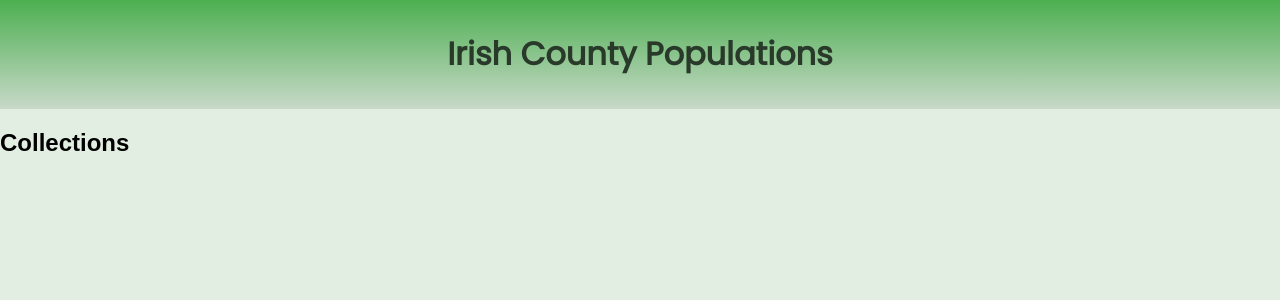
After one commit to TJOD12/data-web-app, a Django app: page /collections/ in a window 1280 px wide. The commit adds this page. Shown: the top 300 px of the page. Run offline with Django 4.2, Linux system fonts and the light colour scheme; some libraries are stand-ins or nearby versions.

Commit message:
Add collections page link

```diff
--- /dev/null
+++ b/bogearrai/templates/bogearrai/collections.html
@@ -0,0 +1,23 @@
+<!DOCTYPE html>
+<html lang="en">
+<head>
+    <meta charset="UTF-8">
+    <title>Home Page</title>
+    <link
+      rel="stylesheet"
+      href="https://cdnjs.cloudflare.com/ajax/libs/font-awesome/6.6.0/css/all.min.css"
+      referrerpolicy="no-referrer"
+    />
+    <link href="https://fonts.googleapis.com/css2?family=Poppins&display=swap" rel="stylesheet">
+    {% load static %}
+    <link rel="stylesheet" href="{% static 'bogearrai/style.css' %}">
+</head>
+<body>
+    <header>
+        <h1>Irish County Populations</h1>
+    </header>
+    <main>
+        <h2>Collections</h2>
+    </main>
+</body>
+</html>
--- a/bogearrai/urls.py
+++ b/bogearrai/urls.py
@@ -4,4 +4,5 @@ from . import views
 urlpatterns = [
     path('', views.home, name='home'),
     path('process/', views.process_data, name='process_data'),
+    path('collections/', views.collections, name='collections'),
 ]
--- a/bogearrai/views.py
+++ b/bogearrai/views.py
@@ -5,6 +5,9 @@ from .graphscripts import genbar as gb
 
 def home(request):
     return render(request, 'bogearrai/index.html')
+
+def collections(request):
+    return render(request, 'bogearrai/collections.html')
 
 def process_data(request):
     if request.method == "POST":
```
Also changed, not shown: bogearrai/templates/bogearrai/index.html (+8 -1 lines).
